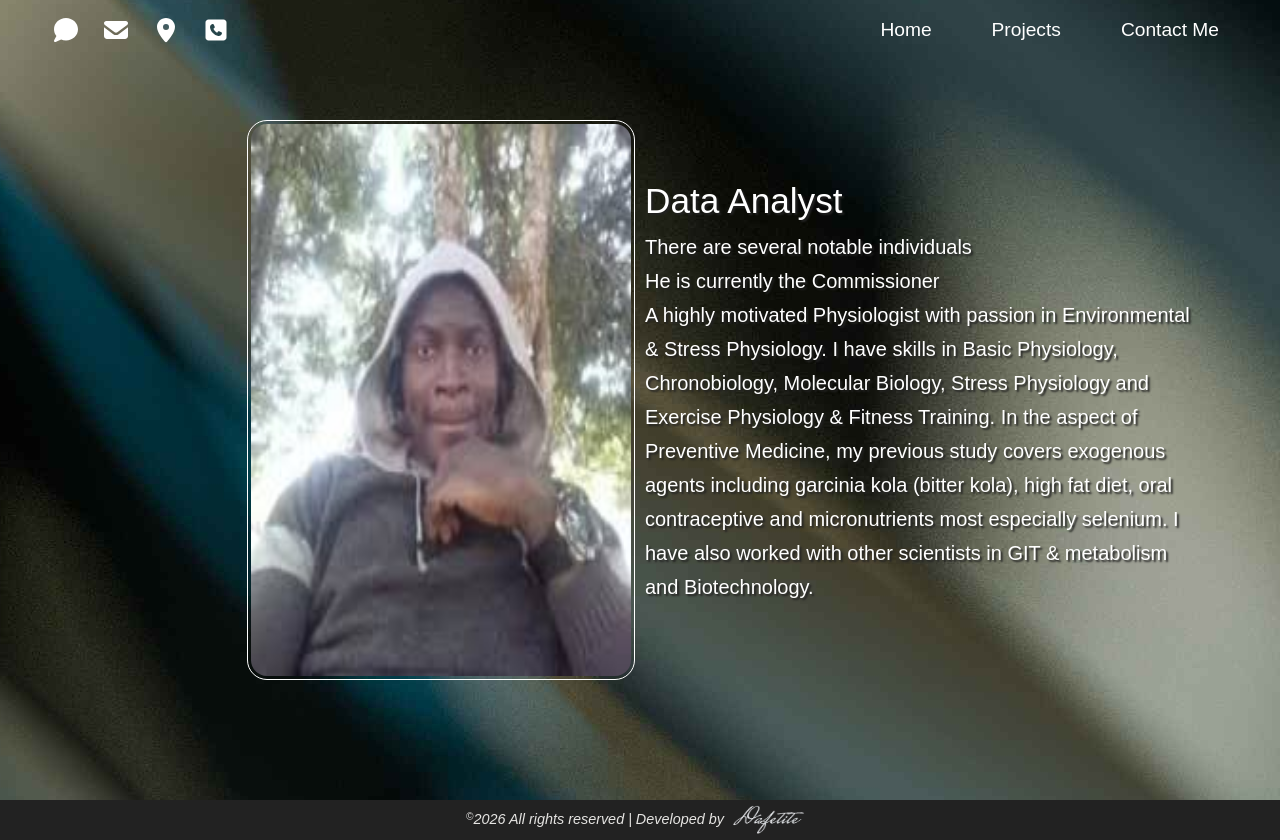
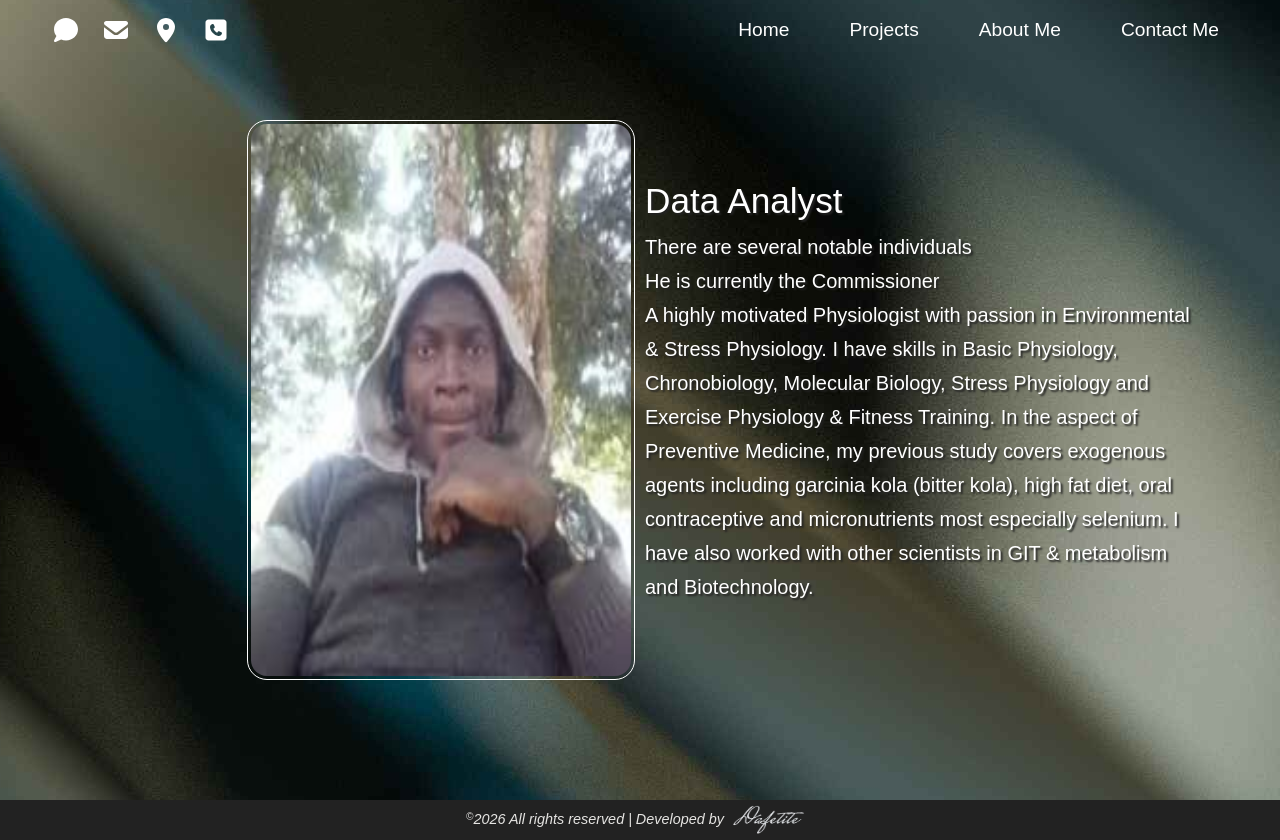
Before and after one commit to DafetiteOgaga/mayowa_adeniyi, a React (Create React App) app in the folder adeniyimayowa/: page / in a window 1280 px wide. Built offline with nearby package versions, Linux system fonts and the light colour scheme; a web font is replaced by a local one.

Commit message:
header.js: added about me page

```diff
--- a/adeniyimayowa/src/components/header.js
+++ b/adeniyimayowa/src/components/header.js
@@ -9,6 +9,10 @@ const headerMenuArr = [
 	{
 		name: "Projects",
 		link: "projects",
+	},
+	{
+		name: "About Me",
+		link: "about-me",
 	},
 	{
 		name: "Contact Me",
```
